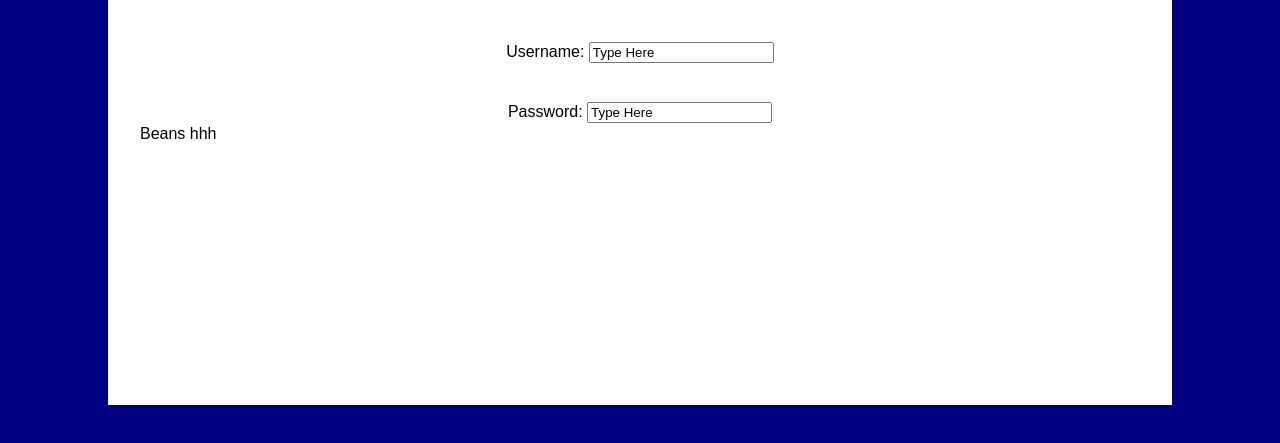
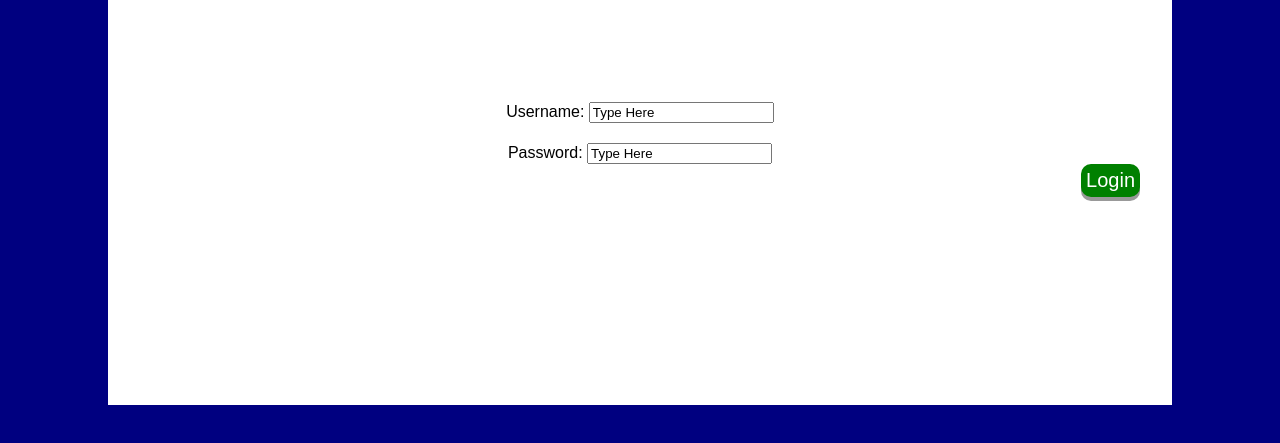
Before and after one commit to CallumNeil88/Coursework, a plain HTML site: page resources/client/login.html in a window 1280 px wide. Shown: the part 259-702 px from the top of the page. Drawn offline with Linux system fonts and the light colour scheme.

Commit message:
Phase 3 web page things v2 -trying to get login function work

```diff
--- a/resources/client/css/styles.css
+++ b/resources/client/css/styles.css
@@ -17,31 +17,57 @@ h1 {
 }
 
 br1 {
-    display: block;
-    margin-bottom: 2px;
-    line-height: 100px;
+    display: block; /* makes it have a width */
+    content: ""; /* clears default height */
+    margin-top: 100px; /* change this to whatever height you want it */
 }
 
+
 br2 {
-    display: block;
-    margin-bottom: 2px;
-    line-height: 2px;
+    display: block; /* makes it have a width */
+    content: ""; /* clears default height */
+    margin-top: 20px; /* change this to whatever height you want it */
 }
+
+
 
 .box {
     position:relative;
 }
 
-.footer-submit {
-    position:absolute;
-    bottom:0;
-    right:70px;
+
+#littleLogo {
+    float: right;
 }
 
-.footer-cancel {
-    position:absolute;
-    bottom:0;
-    right:0;
+#footer {
+    display : table-row;
+    vertical-align : bottom;
+    height : 20px;
+
+}
+
+.button {
+    display: inline-block;
+    padding: 5px 5px;
+    font-size: 20px;
+    cursor: pointer;
+    text-align: center;
+    text-decoration: none;
+    outline: none;
+    color: #fff;
+    background-color: #4CAF50;
+    border: none;
+    border-radius: 10px;
+    box-shadow: 0 4px #999;
+}
+
+.button:hover {background-color: #3e8e41}
+
+.button:active {
+    background-color: #3e8e41;
+    box-shadow: 0 2px #666;
+    transform: translateY(2px);
 }
 
 
--- a/resources/client/js/login.js
+++ b/resources/client/js/login.js
@@ -2,23 +2,49 @@ function pageLoad() {
 
     let now = new Date();
 
-    let myLogo = '<div style="text-align:center;">'
+
+
+    document.getElementById("logo").innerHTML = '<div style="text-align:center;">'
         //+ '<h1>Welcome to my API powered website!</h1>'
-        + '<img src="/client/img/logo.png"  alt="Logo"/>'
+        + '<img src="/client/img/logo.png"  alt="Logo"/>';
+        /*+ '<div style="font-style: italic;">'
+        + 'Generated at ' + now.toLocaleTimeString()
+        + '</div>'
+        + '</div>';*/
 
-    /*+ '<div style="font-style: italic;">'
-    + 'Generated at ' + now.toLocaleTimeString()
-    + '</div>'
-    + '</div>';*/
-
-    document.getElementById("logo").innerHTML = myLogo;
-
-    let myFields = '<div style="text-align: center;">'
+    document.getElementById("field").innerHTML = '<div style="text-align: center;">'
         + '<div>'
-        + '<br1> Username: <input type = "text" id="myText" value ="Type Here">'
-        + '<br2> Password: <input type = "text" id="myText" value ="Type Here">'
+        + '<br1> Username: <input type = "text" id="Username" value ="Type Here">'
+        + '<br2> Password: <input type = "text" id="Password" value ="Type Here">'
         + '</div>'
 
-    document.getElementById("field").innerHTML = myFields
+}
+
+function login() {
+
+
+    const Username = getValue("Username");
+    const Password = getValue("Password");
+    //const formData = new FormData(Password);
+
+    alert(Username);
+    alert(Password);
+    let apiPath = "User/login";
+
+       fetch(apiPath, {method: 'post', body: Username})
+           .then(response => response.json())
+           .then(responseData => {
+
+           if (responseData.hasOwnProperty('error')) {
+               alert("Test1");
+               alert(responseData.error);
+           } else {
+               alert("test2");
+           }
+       });
+}
+
+function getValue(id) {
+    return document.getElementById(id);
 
 }
--- a/resources/client/login.html
+++ b/resources/client/login.html
@@ -15,9 +15,9 @@
         <div id="field" ></div>
         <div id="submit"></div>
 
-        <div id="footer">
-            <div id="littleLogo">
-                Beans hhh
+        <div id="littleLogo">
+            <div id="footer">
+                <button onclick="login()" class="button button-submit">Login</button>
             </div>
 
         </div>
```
Also changed, not shown: 1 other file.
